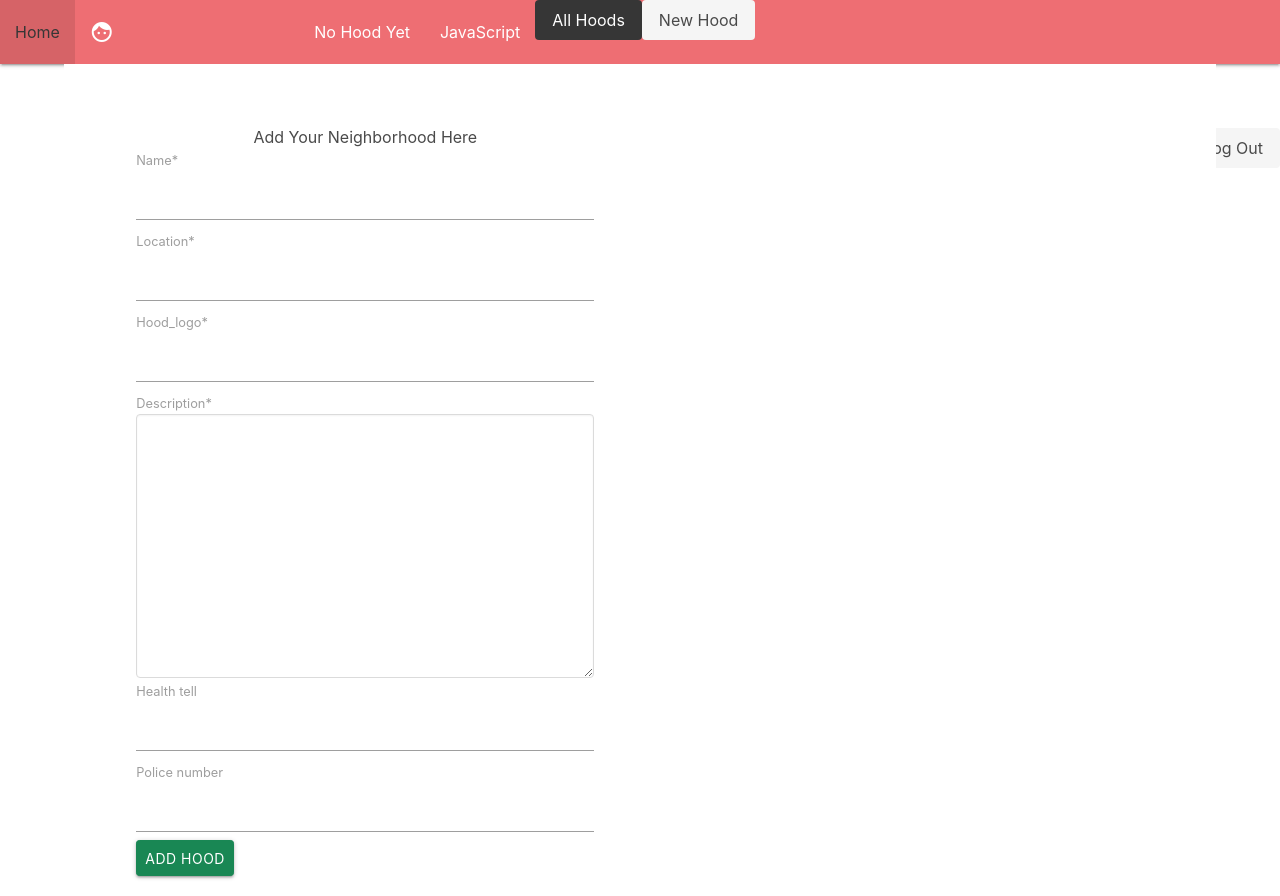
After one commit to verowangari/django-django, a Django app: page /newhood/ in a window 1280 px wide. The commit adds this page. Run offline with Django 4.2, Linux system fonts and the light colour scheme; some libraries are stand-ins or nearby versions.

Commit message:
create new db

```diff
--- a/App/forms.py
+++ b/App/forms.py
@@ -1,5 +1,5 @@
 from django import forms
-from .models import Profile
+from .models import Profile,Post,NeighbourHood,Business
 from django.contrib.auth.models import User
 from django.core.exceptions import ValidationError
 
@@ -65,10 +65,10 @@ class ProfileUpdateForm(forms.ModelForm):
         fields = ['name','image','location','bio']
 
 
-# class NewPostForm(forms.ModelForm):
-#     class Meta:
-#         model = Post
-#         fields = ['title','description','picture','projecturl']
+class NewPostForm(forms.ModelForm):
+    class Meta:
+        model = Post
+        fields = ['title','post','picture','hood','user']
 
 # class RateForm(forms.ModelForm):
 #     # text = forms.CharField(widget=forms.Textarea())
@@ -77,3 +77,14 @@ class ProfileUpdateForm(forms.ModelForm):
 #     class Meta:
 #         model = Revieww
 #         fields = ['text','design','usability','content']
+
+class NeighbourHoodForm(forms.ModelForm):
+    class Meta:
+        model = NeighbourHood
+        fields=['name','location','hood_logo','description','health_tell','police_number']
+
+
+class BusinessForm(forms.ModelForm):
+    class Meta:
+        model = Business
+        exclude = ('user', 'neighbourhood')
--- a/App/models.py
+++ b/App/models.py
@@ -4,33 +4,11 @@ from PIL import Image
 from cloudinary.models import CloudinaryField
 
 # Create your models here.
-class Profile(models.Model):
-    user = models.OneToOneField(User, on_delete=models.CASCADE) # Delete profile when user is deleted
-    name = models.CharField(max_length=80, blank=True)
-    image = models.ImageField(default='default.jpg', upload_to='profile_pics')
-    bio = models.TextField(max_length=254, blank=True)
-    location = models.CharField(max_length=50, blank=True, null=True)
-    # Bio = models.CharField(max_length=30)
-
-    def __str__(self):
-        return f'{self.user.username} Profile' #show how we want it to be displayed
-
-    # Override the save method of the model
-    def save(self, *args, **kwargs):
-        super(Profile, self).save(*args, **kwargs)
-
-        img = Image.open(self.image.path) # Open image
-
-        # resize image
-        if img.height > 300 or img.width > 300:
-            output_size = (300, 300)
-            img.thumbnail(output_size) # Resize image
-            img.save(self.image.path) # Save it again and override the larger image
 class NeighbourHood(models.Model):
     name = models.CharField(max_length=50)
     location = models.CharField(max_length=60)
     admin = models.ForeignKey("Profile", on_delete=models.CASCADE, related_name='hood')
-    hood_logo = models.ImageField(upload_to='images/')
+    hood_logo = CloudinaryField('hood_logo')
     description = models.TextField()
     health_tell = models.IntegerField(null=True, blank=True)
     police_number = models.IntegerField(null=True, blank=True)
@@ -48,6 +26,32 @@ class NeighbourHood(models.Model):
     def find_neighborhood(cls, neighborhood_id):
         return cls.objects.filter(id=neighborhood_id)
 
+
+
+class Profile(models.Model):
+    user = models.OneToOneField(User, on_delete=models.CASCADE) # Delete profile when user is deleted
+    name = models.CharField(max_length=80, blank=True)
+    image = models.ImageField(default='default.jpg', upload_to='profile_pics')
+    bio = models.TextField(max_length=254, blank=True)
+    location = models.CharField(max_length=50, blank=True, null=True)
+    neighbourhood = models.ForeignKey(NeighbourHood, on_delete=models.SET_NULL, null=True, related_name='members', blank=True)
+
+    def __str__(self):
+        return f'{self.user.username} Profile' #show how we want it to be displayed
+
+    # Override the save method of the model
+    def save(self, *args, **kwargs):
+        super(Profile, self).save(*args, **kwargs)
+
+        img = Image.open(self.image.path) # Open image
+
+        # resize image
+        if img.height > 300 or img.width > 300:
+            output_size = (300, 300)
+            img.thumbnail(output_size) # Resize image
+            img.save(self.image.path) # Save it again and override the larger image
+
+
 class Post(models.Model):
     title = models.CharField(max_length=120, null=True)
     post = models.TextField()
@@ -55,3 +59,25 @@ class Post(models.Model):
     date = models.DateTimeField(auto_now_add=True)
     user = models.ForeignKey(Profile, on_delete=models.CASCADE, related_name='post_owner')
     hood = models.ForeignKey(NeighbourHood, on_delete=models.CASCADE, related_name='hood_post')
+
+
+
+class Business(models.Model):
+    name = models.CharField(max_length=120)
+    email = models.EmailField(max_length=254)
+    description = models.TextField(blank=True)
+    neighbourhood = models.ForeignKey(NeighbourHood, on_delete=models.CASCADE, related_name='business')
+    user = models.ForeignKey(Profile, on_delete=models.CASCADE, related_name='owner')
+
+    def __str__(self):
+        return f'{self.name} Business'
+
+    def create_business(self):
+        self.save()
+
+    def delete_business(self):
+        self.delete()
+
+    @classmethod
+    def search_business(cls, name):
+        return cls.objects.filter(name__icontains=name).all()
--- a/App/templates/base.html
+++ b/App/templates/base.html
@@ -100,7 +100,30 @@
             <i class="material-icons">face</i>
             Profile -{{ request.user }}
           </a></li>
+          {% if user.profile.neighbourhood %}
+        <li class="mb-4">
+            <a href="{% url 'singlehood' user.profile.neighbourhood.id %}">
+                <i class="fas fa-paper-plane"></i>&nbsp;
+                &nbsp;{{user.profile.neighbourhood.name}}
+            </a>
+        </li>
+        {% else %}
+        <li class="mb-4">
+            <a href=""> &nbsp;
+                No Hood Yet
+            </a>
+        </li>
+        {% endif %}
         <li><a href="collapsible.html">JavaScript</a></li>
+        <li><a href="{% url 'allhoods' %}" class="button is-dark">
+
+          All Hoods
+        </a></li>
+
+        <li><a href="{% url 'newhood' %}" class="button is-light">
+
+            New Hood
+          </a></li>
       </ul>
 
 
@@ -116,7 +139,7 @@
 
             </div>
            </form></li>
-        <li> <a href="#" >
+        <li> <a href="{% url 'newpost' %}" >
             <i  class="material-icons">perm_media</i>
             <strong>New Post</strong>
           </a></li>
@@ -126,6 +149,7 @@
         <li><a href="{% url 'logout' %}" class="button is-light">
             Log Out
           </a></li>
+
       </ul>
     </div>
   </nav>
--- /dev/null
+++ b/App/templates/newhood.html
@@ -0,0 +1,19 @@
+{% extends 'base.html' %}
+{% load crispy_forms_tags %}
+{% block content %}
+<div class="container bg-white newhood" >
+    <div class="row">
+        <div class="col-md-1"></div>
+        <div class="col-md-10">
+            <h3 class="text-center">Add Your Neighborhood Here</h3>
+            <form action="" method="post" enctype="multipart/form-data" novalidate>
+                {% csrf_token %}
+                {{ form|crispy }}
+                <button class="btn btn-sm btn-success">Add Hood</button>
+            </form>
+        </div>
+        <div class="col-md-1"></div>
+    </div>
+
+</div>
+{% endblock %}
--- /dev/null
+++ b/App/templates/singlehood.html
@@ -0,0 +1 @@
+<h1>Post try for a single hood</h1>
--- a/App/urls.py
+++ b/App/urls.py
@@ -7,4 +7,10 @@ urlpatterns=[
     path('login/', authViews.LoginView.as_view(template_name='login.html'), name='login'),
     path('signup/', Signup, name='signup'),
     path('logout/', authViews.LogoutView.as_view(), {'next_page' : 'index'}, name='logout'),
+    path('newpost/', views.NewPost, name='newpost'),
+    path('newhood/', views.CreateHood, name='newhood'),
+    path('allhoods/', views.hoods, name='allhoods'),
+    path('join_hood/<id>', views.join_hood, name='join-hood'),
+    path('leave_hood/<id>', views.leave_hood, name='leave-hood'),
+    path('singlehood/<hood_id>', views.SingleHood, name='singlehood'),
 ]
--- a/App/views.py
+++ b/App/views.py
@@ -1,11 +1,11 @@
-from django.shortcuts import render,redirect
-from .forms import SignupForm,UserUpdateForm, ProfileUpdateForm
+from django.shortcuts import render,redirect, get_object_or_404
+from .forms import SignupForm,UserUpdateForm, ProfileUpdateForm,NewPostForm,NeighbourHoodForm,BusinessForm
 from django.contrib.auth.models import User
 from django.contrib import messages
 from django.contrib.auth.decorators import login_required
-from .models import Post
+from .models import Post,NeighbourHood,Business
 # Create your views here.
-@login_required(login_url='login')
+# @login_required(login_url='login')
 def index(request):
     post_items = Post.objects.all()
     return render(request, 'index.html', {"post_items": post_items})
@@ -68,3 +68,63 @@ def NewPost(request):
     else:
         form = NewPostForm()
     return render(request, 'newpost.html',{'form':form})
+
+def CreateHood(request):
+    if request.method == 'POST':
+        form = NeighbourHoodForm(request.POST, request.FILES)
+        if form.is_valid():
+            hood = form.save(commit=False)
+            hood.admin = request.user.profile
+            hood.save()
+            return redirect('allhoods')
+    else:
+        form = NeighbourHoodForm()
+    return render(request, 'newhood.html', {'form': form})
+
+def hoods(request):
+    all_hoods = NeighbourHood.objects.all()
+    all_hoods = all_hoods[::-1]
+    context = {
+        'all_hoods': all_hoods,
+    }
+    return render(request, 'allhoods.html', context)
+
+def join_hood(request, id):
+    neighbourhood = get_object_or_404(NeighbourHood, id=id)
+    request.user.profile.neighbourhood = neighbourhood
+    request.user.profile.save()
+    return redirect('allhoods')
+
+
+def leave_hood(request, id):
+    hood = get_object_or_404(NeighbourHood, id=id)
+    request.user.profile.neighbourhood = None
+    request.user.profile.save()
+    return redirect('allhoods')
+
+def SingleHood(request, hood_id):
+    hood = NeighbourHood.objects.get(id=hood_id)
+    business = Business.objects.filter(neighbourhood=hood)
+    posts = Post.objects.filter(hood=hood)
+    posts = posts[::-1]
+    if request.method == 'POST':
+        form = BusinessForm(request.POST)
+        if form.is_valid():
+            b_form = form.save(commit=False)
+            b_form.neighbourhood = hood
+            b_form.user = request.user.profile
+            b_form.save()
+            return redirect('single-hood', hood.id)
+    else:
+        form = BusinessForm()
+    params = {
+        'hood': hood,
+        'business': business,
+        'form': form,
+        'posts': posts
+    }
+    return render(request, 'singlehood.html', params)
+
+# def SingleHood(request):
+
+#     return render(request, 'singlehood.html')
--- a/tryneighbor/settings.py
+++ b/tryneighbor/settings.py
@@ -81,12 +81,12 @@ WSGI_APPLICATION = 'tryneighbor.wsgi.application'
 DATABASES = {
     'default': {
         'ENGINE': 'django.db.backends.postgresql',
-        'NAME': 'tryneighbor',
+        'NAME': 'newneighbor',
         'USER': 'moringa',
         'PASSWORD':'Access',
     }
 }
-
+# tryneighbor
 
 # Password validation
 # https://docs.djangoproject.com/en/4.0/ref/settings/#auth-password-validators
```
Also changed, not shown: App/templates/allhoods.html (added, +25 -0 lines), App/templates/newpost.html (+19 -67 lines), App/migrations/0004_profile_neighbourhood_alter_neighbourhood_hood_logo.py (added), media/images/bg.jpeg (added), media/profile_pics/ben2.png (added), 1 other file.
